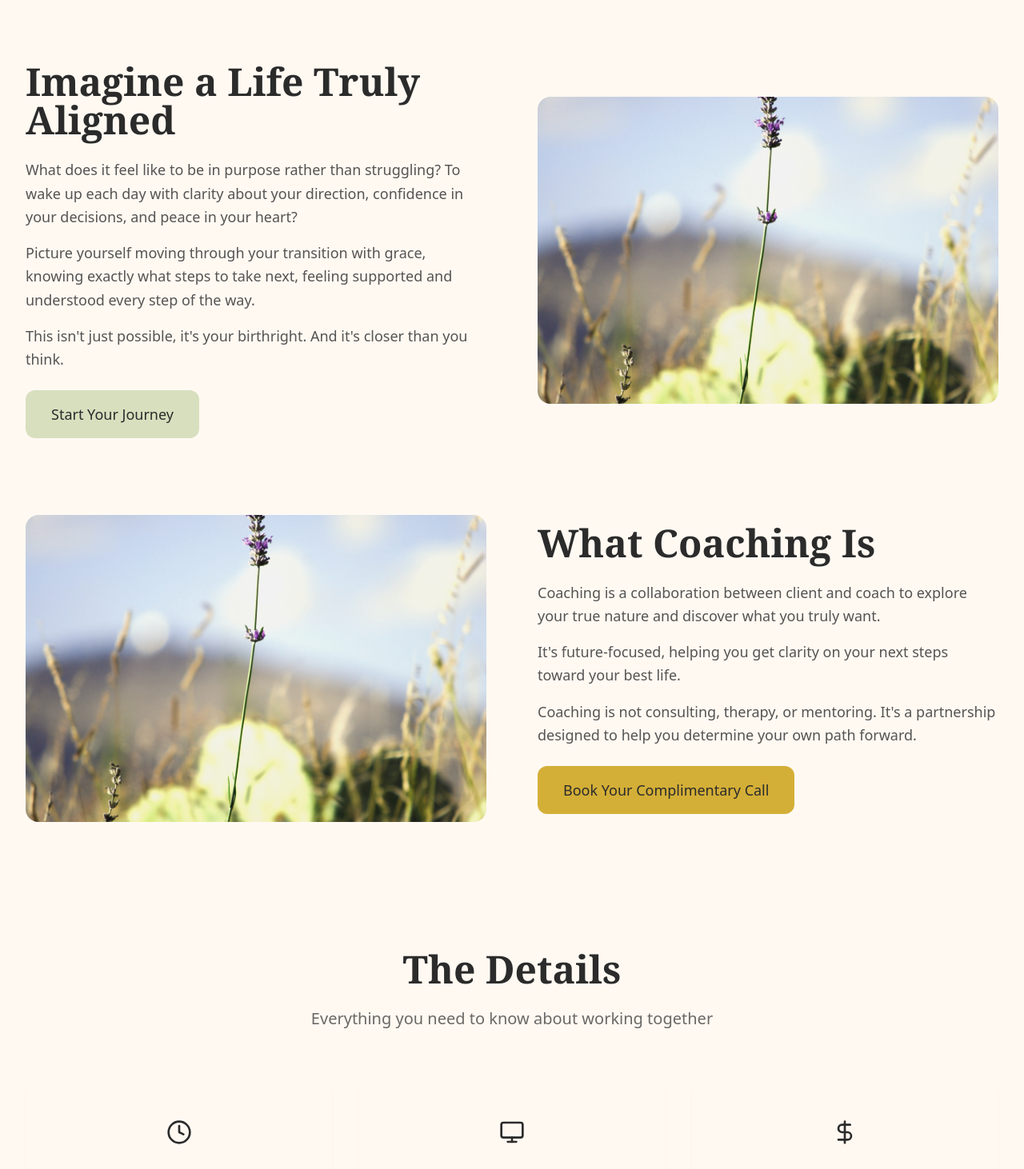
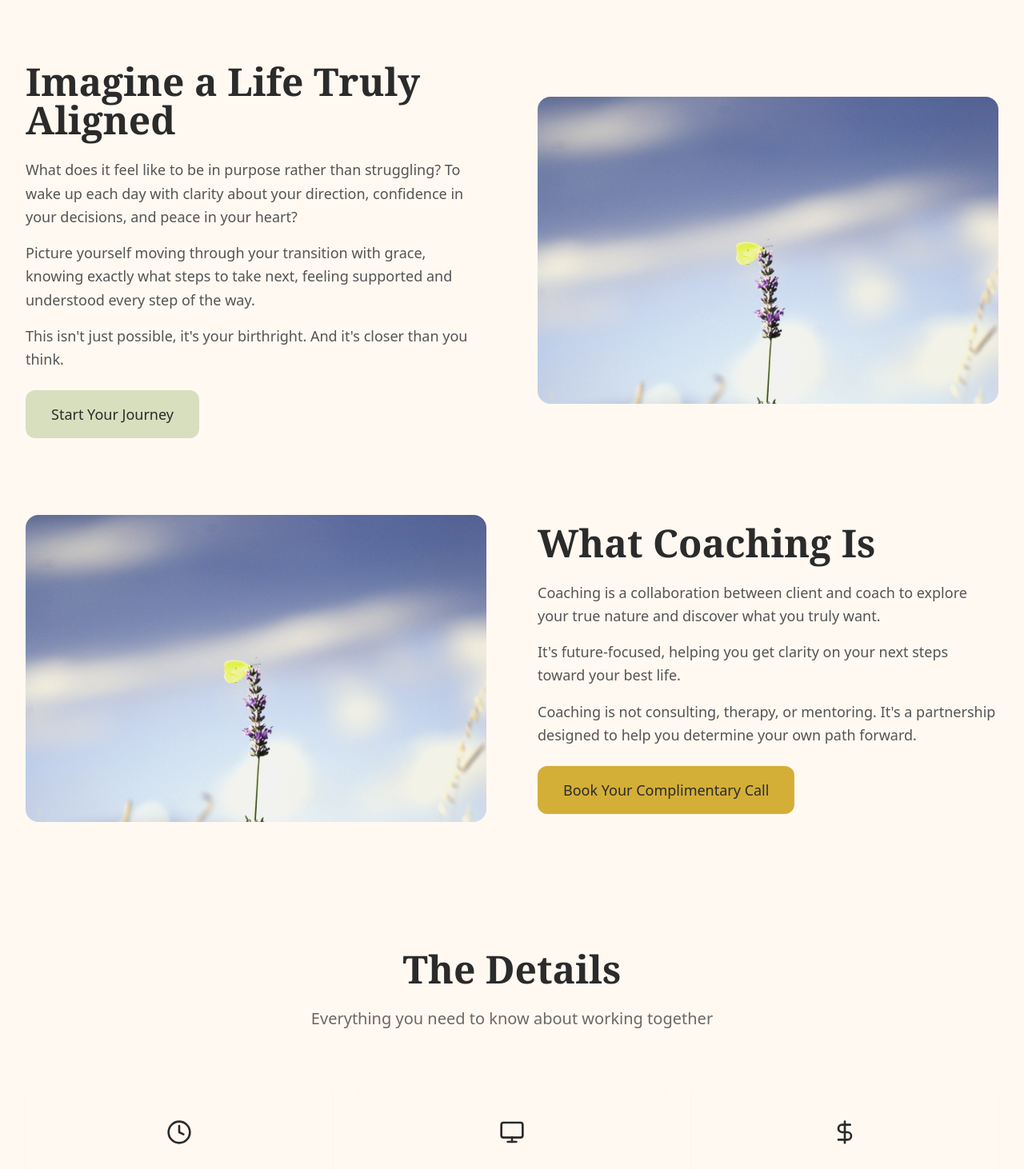
Before and after one commit to UFOBob069/julie, a Next.js app: page / in a window 1280 px wide. Shown: the part 1188-2650 px from the top of the page at 80% size. Built offline with nearby package versions, Linux system fonts and the light colour scheme; a web font is replaced by a local one.

Commit message:
Adjust portrait images to display from top for better framing

```diff
--- a/app/components/AboutSection.tsx
+++ b/app/components/AboutSection.tsx
@@ -19,7 +19,7 @@ const AboutSection = () => {
               style={{
                 backgroundImage: `url('/photos/julie.jpg')`,
                 backgroundSize: 'cover',
-                backgroundPosition: 'center center'
+                backgroundPosition: 'center top'
               }}
             />
             <div className="absolute inset-0 bg-gradient-to-br from-muted-sage/10 to-warm-beige/10 rounded-2xl" />
--- a/app/components/CoachingSection.tsx
+++ b/app/components/CoachingSection.tsx
@@ -87,7 +87,7 @@ const CoachingSection = () => {
               style={{
                 backgroundImage: `url('/photos/coaching-1.jpg')`,
                 backgroundSize: 'cover',
-                backgroundPosition: 'center center'
+                backgroundPosition: 'center top'
               }}
             />
             <div className="absolute inset-0 bg-gradient-to-br from-muted-sage/20 to-warm-beige/20 rounded-2xl" />
@@ -108,7 +108,7 @@ const CoachingSection = () => {
               style={{
                 backgroundImage: `url('/photos/coaching-1.jpg')`,
                 backgroundSize: 'cover',
-                backgroundPosition: 'center center'
+                backgroundPosition: 'center top'
               }}
             />
             <div className="absolute inset-0 bg-gradient-to-br from-warm-beige/20 to-muted-sage/20 rounded-2xl" />
```
